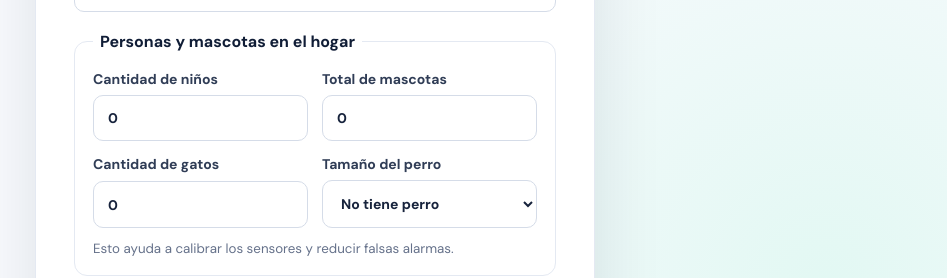
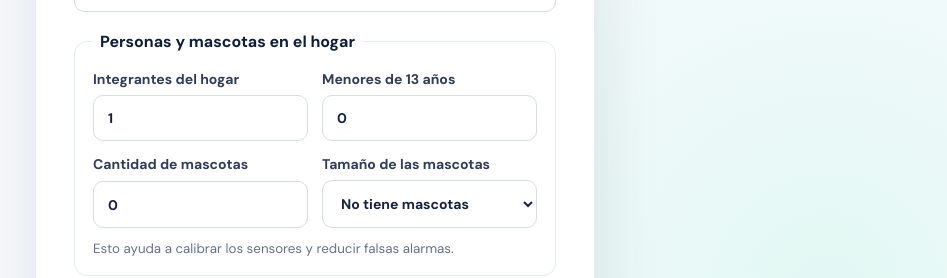
Before and after one commit to carloboosky/securehome-iot, a React (Vite) app: page /registro in a window 1280 px wide. Shown: the part 1073-1351 px from the top of the page, without its empty margins (325-1272 px from the left). Built offline with nearby package versions, Linux system fonts and the light colour scheme; no server answers; the database is empty.

Commit message:
Corregir dashboard del cliente

```diff
--- a/src/components/RequestChat.jsx
+++ b/src/components/RequestChat.jsx
@@ -20,7 +20,11 @@ function RequestChat({ requestId, role }) {
         .order("created_at", { ascending: true });
 
       if (!active) return;
-      if (queryError) setError("El chat todavía no está configurado en Supabase.");
+      if (queryError) {
+        setError(
+          `El chat no está disponible: ${queryError.message}`
+        );
+      }
       else setMessages(data || []);
       setLoading(false);
     }
--- a/src/pages/RegisterPage.jsx
+++ b/src/pages/RegisterPage.jsx
@@ -16,10 +16,10 @@ function RegisterPage() {
     planId: "",
     tipoPropiedad: "house",
     direccion: "",
-    cantidadNinos: "0",
     cantidadMascotas: "0",
-    cantidadGatos: "0",
-    tamanoPerro: "none",
+    tamanoMascotas: "none",
+    integrantesHogar: "1",
+    menoresTrece: "0",
     notas: "",
   });
 
@@ -65,6 +65,12 @@ function RegisterPage() {
       if (!valor.trim()) return "La dirección de instalación es obligatoria.";
       if (valor.trim().length < 8) return "Escribe una dirección más completa.";
     }
+    if (name === "integrantesHogar" && Number(valor) < 1) {
+      return "Debe existir al menos un integrante.";
+    }
+    if (name === "menoresTrece" && Number(valor) > Number(datos.integrantesHogar)) {
+      return "Los menores no pueden superar el total de integrantes.";
+    }
     return "";
   }
 
@@ -107,6 +113,9 @@ function RegisterPage() {
       };
       if (name === "password" && siguienteFormulario.confirmarPassword) {
         siguientes.confirmarPassword = validarCampo("confirmarPassword", siguienteFormulario);
+      }
+      if (name === "integrantesHogar") {
+        siguientes.menoresTrece = validarCampo("menoresTrece", siguienteFormulario);
       }
       return siguientes;
     });
@@ -205,6 +214,19 @@ function RegisterPage() {
         "Escribe una dirección más completa.";
     }
 
+    if (Number(formulario.integrantesHogar) < 1) {
+      nuevosErrores.integrantesHogar =
+        "Debe existir al menos un integrante.";
+    }
+
+    if (
+      Number(formulario.menoresTrece) >
+      Number(formulario.integrantesHogar)
+    ) {
+      nuevosErrores.menoresTrece =
+        "Los menores no pueden superar el total de integrantes.";
+    }
+
     setErrores(nuevosErrores);
 
     return Object.keys(nuevosErrores).length === 0;
@@ -299,11 +321,11 @@ function RegisterPage() {
         property_type: formulario.tipoPropiedad,
         installation_address: formulario.direccion.trim(),
         notes: [
-          "DATOS DEL HOGAR",
-          `Niños: ${formulario.cantidadNinos}`,
+        "DATOS DEL HOGAR",
+          `Integrantes del hogar: ${formulario.integrantesHogar}`,
+          `Menores de 13 años: ${formulario.menoresTrece}`,
           `Mascotas: ${formulario.cantidadMascotas}`,
-          `Gatos: ${formulario.cantidadGatos}`,
-          `Tamaño de perro: ${{ none: "No tiene", small: "Pequeño", medium: "Mediano", large: "Grande" }[formulario.tamanoPerro]}`,
+          `Tamaño de mascotas: ${{ none: "No tiene", small: "Pequeño", medium: "Mediano", large: "Grande", mixed: "Varios tamaños" }[formulario.tamanoMascotas]}`,
           formulario.notas.trim()
             ? `Información adicional: ${formulario.notas.trim()}`
             : "",
@@ -519,24 +541,27 @@ function RegisterPage() {
             <legend>Personas y mascotas en el hogar</legend>
             <div>
               <label>
-                Cantidad de niños
-                <input type="number" name="cantidadNinos" min="0" max="20" value={formulario.cantidadNinos} onChange={manejarCambio} />
+                Integrantes del hogar
+                <input type="number" name="integrantesHogar" min="1" max="30" value={formulario.integrantesHogar} onChange={manejarCambio} className={errores.integrantesHogar ? "input-error" : ""} />
+                {errores.integrantesHogar && <span className="field-error">{errores.integrantesHogar}</span>}
               </label>
               <label>
-                Total de mascotas
+                Menores de 13 años
+                <input type="number" name="menoresTrece" min="0" max="30" value={formulario.menoresTrece} onChange={manejarCambio} className={errores.menoresTrece ? "input-error" : ""} />
+                {errores.menoresTrece && <span className="field-error">{errores.menoresTrece}</span>}
+              </label>
+              <label>
+                Cantidad de mascotas
                 <input type="number" name="cantidadMascotas" min="0" max="20" value={formulario.cantidadMascotas} onChange={manejarCambio} />
               </label>
               <label>
-                Cantidad de gatos
-                <input type="number" name="cantidadGatos" min="0" max="20" value={formulario.cantidadGatos} onChange={manejarCambio} />
-              </label>
-              <label>
-                Tamaño del perro
-                <select name="tamanoPerro" value={formulario.tamanoPerro} onChange={manejarCambio}>
-                  <option value="none">No tiene perro</option>
+                Tamaño de las mascotas
+                <select name="tamanoMascotas" value={formulario.tamanoMascotas} onChange={manejarCambio}>
+                  <option value="none">No tiene mascotas</option>
                   <option value="small">Pequeño</option>
                   <option value="medium">Mediano</option>
                   <option value="large">Grande</option>
+                  <option value="mixed">Varios tamaños</option>
                 </select>
               </label>
             </div>
--- a/src/pages/ServiceRequestPage.jsx
+++ b/src/pages/ServiceRequestPage.jsx
@@ -15,10 +15,10 @@ function ServiceRequestPage() {
     planId: "",
     propertyType: "house",
     address: "",
-    childrenCount: "0",
     petCount: "0",
-    catCount: "0",
-    dogSize: "none",
+    petSize: "none",
+    householdMembers: "1",
+    under13Count: "0",
     notes: "",
   });
 
@@ -54,7 +54,15 @@ function ServiceRequestPage() {
     const { name, value } = event.target;
     const cleanValue = name === "phone" ? value.replace(/\D/g, "").slice(0, 10) : value;
     setForm(previous => ({ ...previous, [name]: cleanValue }));
-    setErrors(previous => ({ ...previous, [name]: "" }));
+    setErrors(previous => ({
+      ...previous,
+      [name]: "",
+      ...(name === "householdMembers" ? {
+        under13Count: Number(form.under13Count) > Number(cleanValue)
+          ? "Los menores no pueden superar el total de integrantes."
+          : "",
+      } : {}),
+    }));
   }
 
   async function submit(event) {
@@ -63,6 +71,8 @@ function ServiceRequestPage() {
     if (!/^09\d{8}$/.test(form.phone)) nextErrors.phone = "Ingresa un celular ecuatoriano válido de 10 dígitos.";
     if (!form.planId) nextErrors.planId = "Selecciona un plan.";
     if (form.address.trim().length < 8) nextErrors.address = "Escribe una dirección más completa.";
+    if (Number(form.householdMembers) < 1) nextErrors.householdMembers = "Debe existir al menos un integrante.";
+    if (Number(form.under13Count) > Number(form.householdMembers)) nextErrors.under13Count = "Los menores no pueden superar el total de integrantes.";
     setErrors(nextErrors);
     if (Object.keys(nextErrors).length) {
       setMessage("Revisa los campos marcados antes de continuar.");
@@ -85,10 +95,10 @@ function ServiceRequestPage() {
       installation_address: form.address.trim(),
       notes: [
         "DATOS DEL HOGAR",
-        `Niños: ${form.childrenCount}`,
+        `Integrantes del hogar: ${form.householdMembers}`,
+        `Menores de 13 años: ${form.under13Count}`,
         `Mascotas: ${form.petCount}`,
-        `Gatos: ${form.catCount}`,
-        `Tamaño de perro: ${{ none: "No tiene", small: "Pequeño", medium: "Mediano", large: "Grande" }[form.dogSize]}`,
+        `Tamaño de mascotas: ${{ none: "No tiene", small: "Pequeño", medium: "Mediano", large: "Grande", mixed: "Varios tamaños" }[form.petSize]}`,
         form.notes.trim() ? `Información adicional: ${form.notes.trim()}` : "",
       ].filter(Boolean).join("\n"),
       status: "pending",
@@ -134,18 +144,20 @@ function ServiceRequestPage() {
           <fieldset className="household-fields">
             <legend>Personas y mascotas en el hogar</legend>
             <div>
-              <label>Cantidad de niños
-                <input type="number" name="childrenCount" min="0" max="20" value={form.childrenCount} onChange={change}/>
+              <label>Integrantes del hogar
+                <input type="number" name="householdMembers" min="1" max="30" value={form.householdMembers} onChange={change} className={errors.householdMembers ? "input-error" : ""}/>
+                {errors.householdMembers && <span className="field-error">{errors.householdMembers}</span>}
               </label>
-              <label>Total de mascotas
+              <label>Menores de 13 años
+                <input type="number" name="under13Count" min="0" max="30" value={form.under13Count} onChange={change} className={errors.under13Count ? "input-error" : ""}/>
+                {errors.under13Count && <span className="field-error">{errors.under13Count}</span>}
+              </label>
+              <label>Cantidad de mascotas
                 <input type="number" name="petCount" min="0" max="20" value={form.petCount} onChange={change}/>
               </label>
-              <label>Cantidad de gatos
-                <input type="number" name="catCount" min="0" max="20" value={form.catCount} onChange={change}/>
-              </label>
-              <label>Tamaño del perro
-                <select name="dogSize" value={form.dogSize} onChange={change}>
-                  <option value="none">No tiene perro</option><option value="small">Pequeño</option><option value="medium">Mediano</option><option value="large">Grande</option>
+              <label>Tamaño de las mascotas
+                <select name="petSize" value={form.petSize} onChange={change}>
+                  <option value="none">No tiene mascotas</option><option value="small">Pequeño</option><option value="medium">Mediano</option><option value="large">Grande</option><option value="mixed">Varios tamaños</option>
                 </select>
               </label>
             </div>
```
